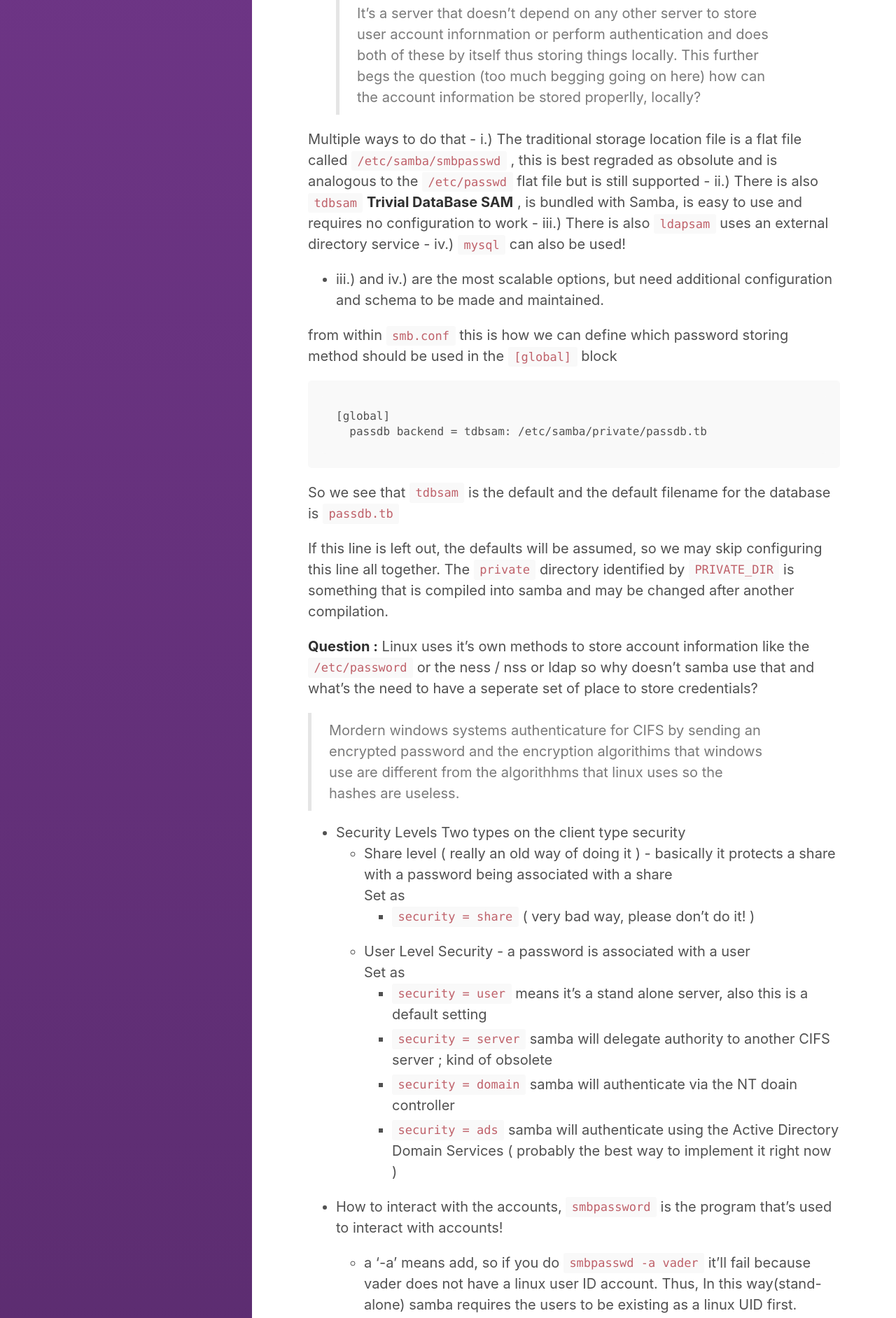
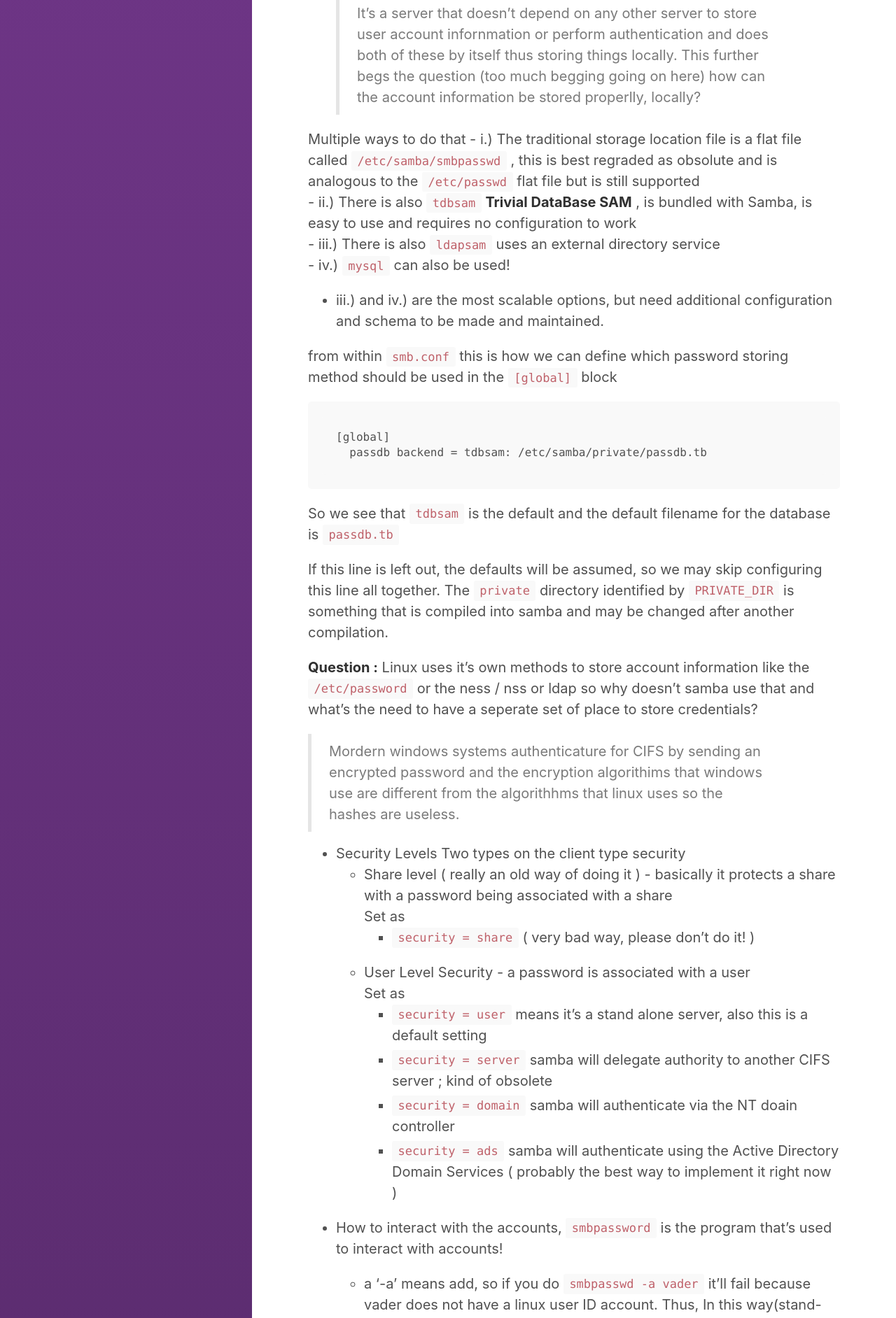
Before and after one commit to vishalbasra/vishalbasra.github.io, a Jekyll site: the page built from _posts/2017-08-20-File-Sharing-detailed.md, in a window 1280 px wide. Shown: the part 394-2278 px from the top of the page at 70% size. Built offline with Jekyll 4.4.1, drawn with Linux system fonts in a browser that asks for light colours; some of the changed text lies outside the part shown.

```diff
--- a/_posts/2017-08-20-File-Sharing-detailed.md
+++ b/_posts/2017-08-20-File-Sharing-detailed.md
@@ -19,10 +19,10 @@ excerpt: Understanding File Shares in Samba!
   > It's a server that doesn't depend on any other server to store user account infornmation or perform authentication and does both of these by itself thus storing things locally. This further begs the question (too much begging going on here) how can the account information be stored properlly, locally?
 
 Multiple ways to do that
-    - i.) The traditional storage location file is a flat file called  `/etc/samba/smbpasswd` , this is best regraded as obsolute and is analogous to the `/etc/passwd` flat file but is still supported
-    - ii.) There is also `tdbsam` **Trivial DataBase SAM** , is bundled with Samba, is easy to use and requires no configuration to work
-    - iii.) There is also `ldapsam` uses an external directory service
-    - iv.) `mysql` can also be used!
+    - i.) The traditional storage location file is a flat file called  `/etc/samba/smbpasswd` , this is best regraded as obsolute and is analogous to the `/etc/passwd` flat file but is still supported<br>
+    - ii.) There is also `tdbsam` **Trivial DataBase SAM** , is bundled with Samba, is easy to use and requires no configuration to work<br>
+    - iii.) There is also `ldapsam` uses an external directory service <br>
+    - iv.) `mysql` can also be used! <br>
 
   - iii.) and iv.) are the most scalable options, but need additional configuration and schema to be made and maintained.
 
```
